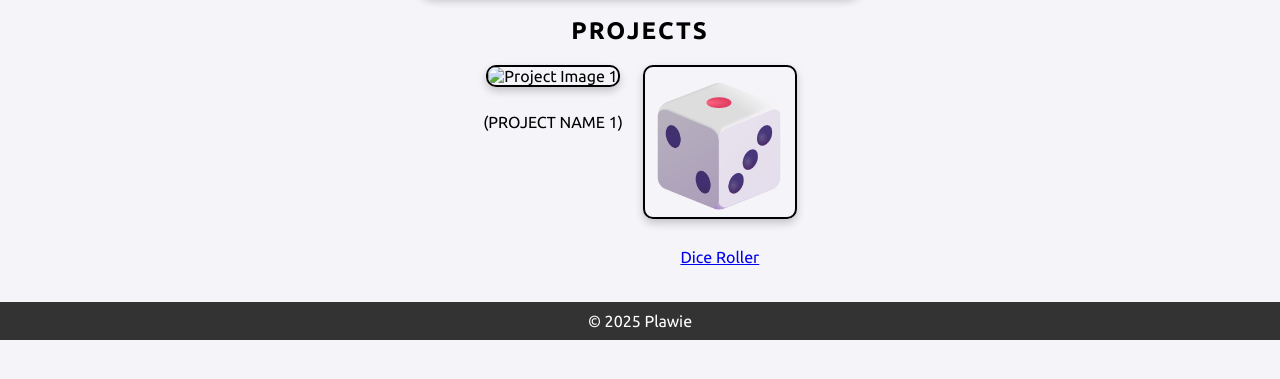
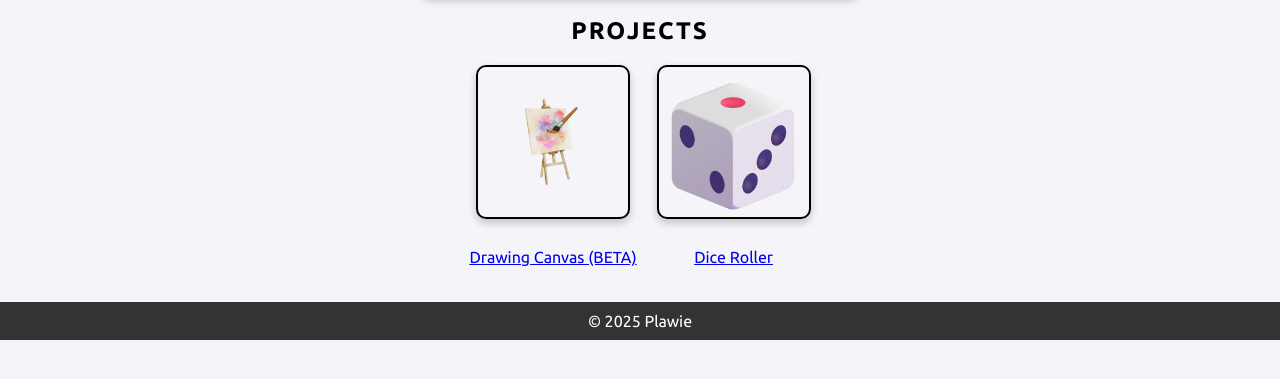
Before and after one commit to Plawie/plawieprojects, a plain HTML site: page index.html in a window 1280 px wide. Shown: the part 367-746 px from the top of the page. Drawn offline with Linux system fonts and the light colour scheme.

Commit message:
Update index.html

```diff
--- a/index.html
+++ b/index.html
@@ -91,8 +91,10 @@
 
     <div class="projects">
         <div class="project">
-            <img src="project1.jpg" alt="Project Image 1">
-            <p>(PROJECT NAME 1)</p>
+        <a href="https://plawie.github.io/plawieprojects/projects/canvas.html">
+            <img src="https://raw.githubusercontent.com/Plawie/plawieprojects/refs/heads/main/img/httpsplawie.github.ioplawieprojectsprojectscanvas.html.png" alt="Project Image 1">
+            <p>Drawing Canvas (BETA)</p>
+        </a>
         </div>
         <div class="project">
         <a href="https://plawie.github.io/plawieprojects/projects/dice.html">
```
